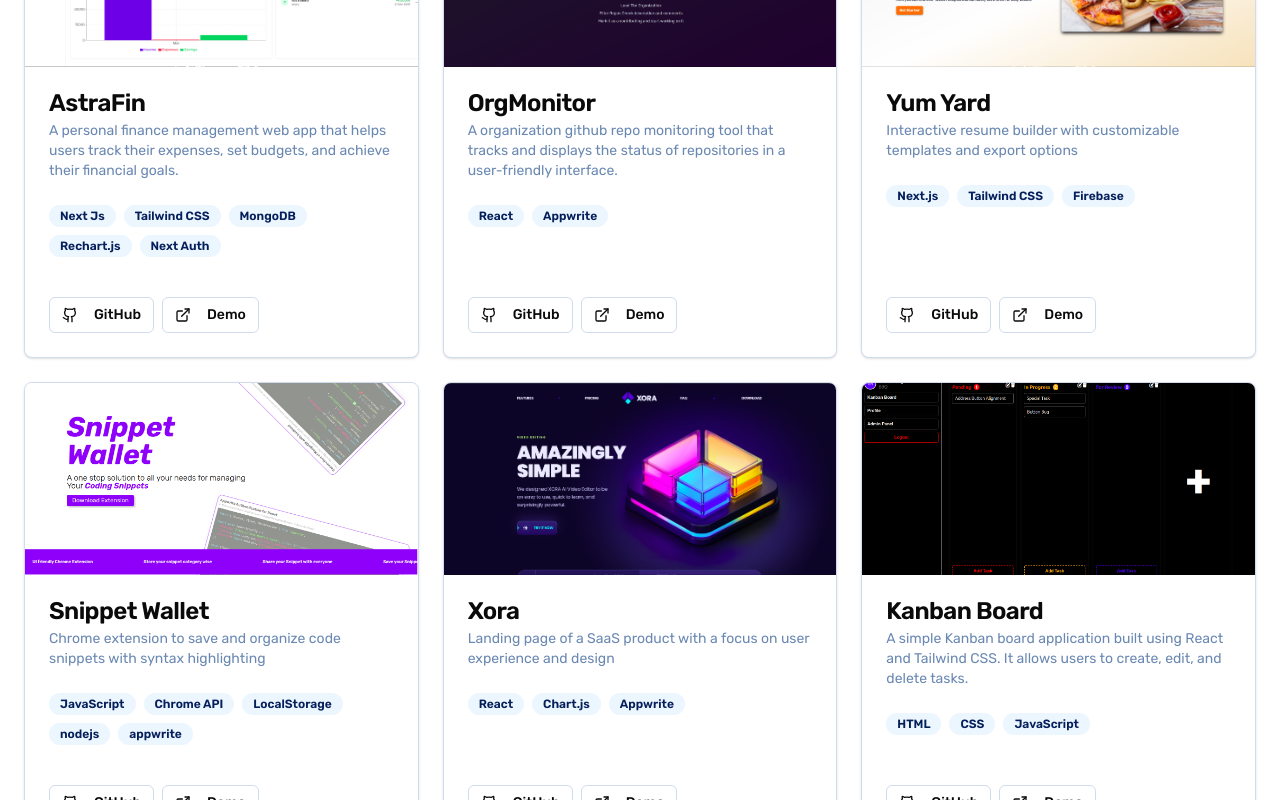
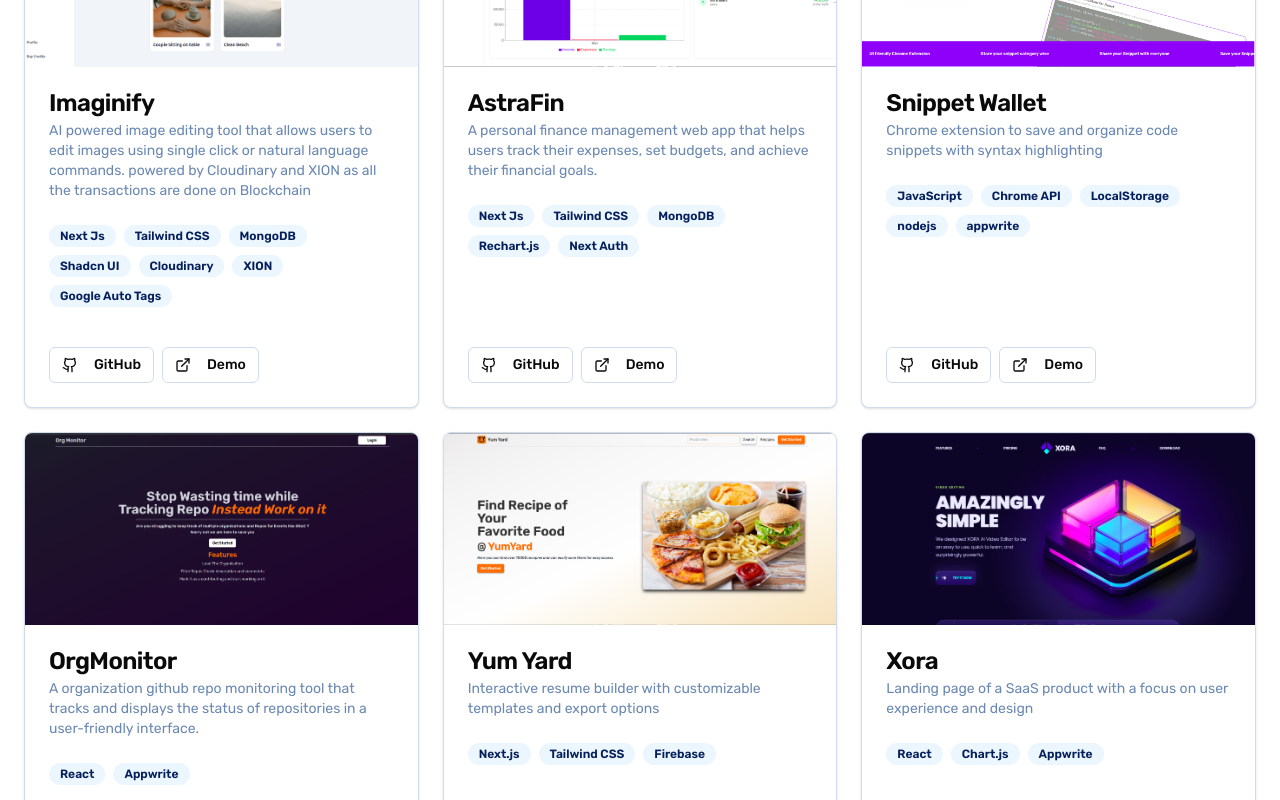
Before and after one commit to MrVineet-Raj/portfolio, a Next.js app: page / in a window 1280 px wide. Shown: the part 2100-2900 px from the top of the page. Built offline with nearby package versions, Linux system fonts and the light colour scheme; no server answers.

Commit message:
Added Imaginify to my Portfolio

```diff
--- a/components/projects.tsx
+++ b/components/projects.tsx
@@ -36,8 +36,39 @@
   const [activeTab, setActiveTab] = useState("all");
 
   const projects: Project[] = [
+    // {
+    //   id: 1,
+    //   title: "BrainBlitz",
+    //   description:
+    //     "Blockchain-based quiz platform with token rewards for participants",
+    //   image: "/placeholder.svg?height=300&width=500",
+    //   category: "blockchain",
+    //   technologies: ["Solidity", "ethers.js", "React", "Hardhat"],
+    //   github: "https://github.com/MrVineetRaj/BrainBlitz",
+    //   demo: "https://brainblitz.demo.com",
+    // },
     {
-      id: -1,
+      id: 2,
+      title: "Imaginify",
+      description:
+        "AI powered image editing tool that allows users to edit images using single click or  natural language commands. powered by Cloudinary and XION as all the transactions are done on Blockchain",
+      image: "/images/blockchain/imaginify.png",
+      category: "blockchain",
+      technologies: [
+        "Next Js",
+        "Tailwind CSS",
+        "MongoDB",
+        "Shadcn UI",
+        "Cloudinary",
+        "XION",
+        "Google Auto Tags",
+      ],
+      github:
+        "https://github.com/MrVineetRaj/NextJs-Project/tree/main/AstraFin",
+      demo: "https://imaginify.unknownbug.tech",
+    },
+    {
+      id: 2,
       title: "AstraFin",
       description:
         "A personal finance management web app that helps users track their expenses, set budgets, and achieve their financial goals.",
@@ -55,40 +86,7 @@
       demo: "https://astrafin.unknownbug.tech",
     },
     {
-      id: 1,
-      title: "OrgMonitor",
-      description:
-        "A organization github repo monitoring tool that tracks and displays the status of repositories in a user-friendly interface.",
-      image: "/images/web/Org Monitor.png",
-      category: "web",
-      technologies: ["React", "Appwrite"],
-      github: "https://github.com/MrVineetRaj/React-Projects",
-      demo: "https://orgmonitor.unknownbug.tech",
-    },
-    {
-      id: 2,
-      title: "Yum Yard",
-      description:
-        "Interactive resume builder with customizable templates and export options",
-      image: "/images/web/Yum Yard.png",
-      category: "web",
-      technologies: ["Next.js", "Tailwind CSS", "Firebase"],
-      github: "https://github.com/MrVineetRaj/React-Projects",
-      demo: "https://yumyard.unknownbug.tech/",
-    },
-    // {
-    //   id: 3,
-    //   title: "BrainBlitz",
-    //   description:
-    //     "Blockchain-based quiz platform with token rewards for participants",
-    //   image: "/placeholder.svg?height=300&width=500",
-    //   category: "blockchain",
-    //   technologies: ["Solidity", "ethers.js", "React", "Hardhat"],
-    //   github: "https://github.com/MrVineetRaj/BrainBlitz",
-    //   demo: "https://brainblitz.demo.com",
-    // },
-    {
-      id: 4,
+      id: 6,
       title: "Snippet Wallet",
       description:
         "Chrome extension to save and organize code snippets with syntax highlighting",
@@ -105,9 +103,30 @@
         "https://github.com/MrVineetRaj/chrome-extension/tree/master/Snippet%20Wallet",
       demo: "https://snippetwallet.unknownbug.tech",
     },
-
     {
-      id: 5,
+      id: 3,
+      title: "OrgMonitor",
+      description:
+        "A organization github repo monitoring tool that tracks and displays the status of repositories in a user-friendly interface.",
+      image: "/images/web/Org Monitor.png",
+      category: "web",
+      technologies: ["React", "Appwrite"],
+      github: "https://github.com/MrVineetRaj/React-Projects",
+      demo: "https://orgmonitor.unknownbug.tech",
+    },
+    {
+      id: 4,
+      title: "Yum Yard",
+      description:
+        "Interactive resume builder with customizable templates and export options",
+      image: "/images/web/Yum Yard.png",
+      category: "web",
+      technologies: ["Next.js", "Tailwind CSS", "Firebase"],
+      github: "https://github.com/MrVineetRaj/React-Projects",
+      demo: "https://yumyard.unknownbug.tech/",
+    },
+    {
+      id: 7,
       title: "Xora",
       description:
         "Landing page of a SaaS product with a focus on user experience and design",
@@ -118,7 +137,7 @@
       demo: "https://xora.unknownbug.tech/",
     },
     {
-      id: 6,
+      id: 8,
       title: "Kanban Board",
       description:
         "A simple Kanban board application built using React and Tailwind CSS. It allows users to create, edit, and delete tasks.",
@@ -129,7 +148,7 @@
       demo: "https://jsprojects.unknownbug.tech/kanban",
     },
     {
-      id: 7,
+      id: 9,
       title: "Tic Tac Toe",
       description:
         "A simple Tic Tac Toe game built using HTML, CSS, and JavaScript. Play against a friend or the computer.",
```
Also changed, not shown: public/images/blockchain/imaginify.png (added).
